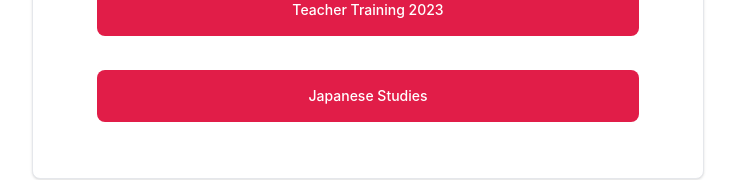
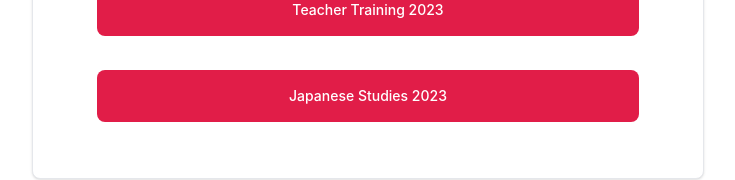
Before and after one commit to Reinhardjs/scholarship-registration-frontend, a React (Create React App) app: page / in a window 1280 px wide. Shown: the part 380-560 px from the top of the page, without its empty margins (272-1007 px from the left). Built offline with nearby package versions, Linux system fonts and the light colour scheme.

Commit message:
chore(mext-registration): refactor title to Japanese Studies 2023

```diff
--- a/src/pages/JapaneseStudiesRegistration.js
+++ b/src/pages/JapaneseStudiesRegistration.js
@@ -163,7 +163,7 @@ const JapaneseStudiesRegistration = () => {
                 />
               </div>
               <h1 className="text-xl font-bold leading-tight tracking-tight text-gray-900 dark:text-white md:text-2xl">
-                Students Registration
+                Japanese Studies 2023
               </h1>
               <Input
                 form={form}
--- a/src/pages/LandingPage.js
+++ b/src/pages/LandingPage.js
@@ -31,7 +31,7 @@ const LandingPage = () => {
                     history.push("/student");
                   }}
                 >
-                  Japanese Studies
+                  Japanese Studies 2023
                 </button>
               </div>
             </div>
```
